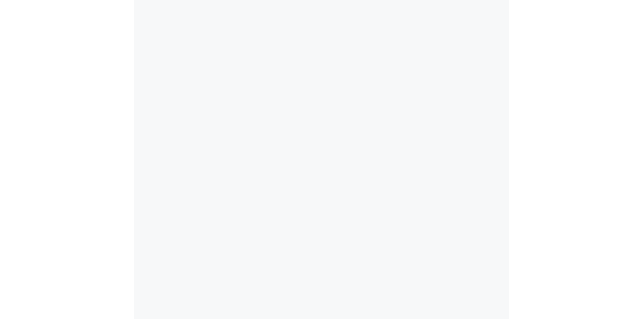
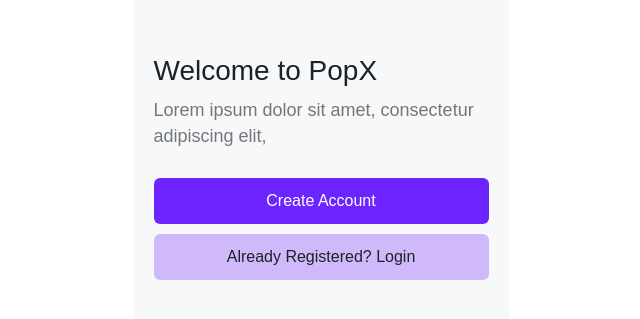
Before and after one commit to HarshalMargaj/educase-assignment-harshal-margaj, a React (Vite) app: page / in a window 1280 px wide. Shown: the part 485-804 px from the top of the page, without its empty margins (319-959 px from the left). Built offline with nearby package versions, Linux system fonts and the light colour scheme.

Commit message:
feat: implement home page

```diff
--- a/src/App.jsx
+++ b/src/App.jsx
@@ -1,6 +1,7 @@
 import { BrowserRouter, Route, Routes } from "react-router-dom";
 
 import MobileLayout from "./components/MobileLayout";
+import Home from "./pages/Home";
 import Profile from "./pages/Profile";
 import SignIn from "./pages/SignIn";
 import SignUp from "./pages/SignUp";
@@ -10,7 +11,7 @@ const App = () => {
 		<BrowserRouter>
 			<MobileLayout>
 				<Routes>
-					<Route path="/" />
+					<Route path="/" element={<Home />} />
 					<Route path="/sign-in" element={<SignIn />} />
 					<Route path="/sign-up" element={<SignUp />} />
 					<Route path="/profile" element={<Profile />} />
--- /dev/null
+++ b/src/components/Button.jsx
@@ -0,0 +1,16 @@
+import React from "react";
+import { Link } from "react-router-dom";
+
+const Button = ({ children, className, to }) => {
+	return (
+		<Link to={`/${to}`}>
+			<button
+				className={`p-[6px] rounded-[6px] text-[16px] font-medium h-[46px] cursor-pointer w-full ${className}`}
+			>
+				{children}
+			</button>
+		</Link>
+	);
+};
+
+export default Button;
--- /dev/null
+++ b/src/pages/Home.jsx
@@ -0,0 +1,36 @@
+import React from "react";
+
+import Button from "../components/Button";
+
+const Home = () => {
+	return (
+		<div className="flex items-end h-full p-[20px] pb-[41px]">
+			<div className="flex flex-col space-y-[29px]">
+				<div className="space-y-[10px]">
+					<div className="text-[#1D2226] font-medium text-[28px] leading-[33px]">
+						Welcome to PopX
+					</div>
+					<div className="text-[#1D2226] opacity-60 text-[18px] leading-[26px]">
+						Lorem ipsum dolor sit amet, consectetur adipiscing elit,
+					</div>
+				</div>
+				<div className="flex flex-col gap-[10px]">
+					<Button
+						className="bg-[#6C25FF] text-[#FFFFFF]"
+						to="sign-up"
+					>
+						Create Account
+					</Button>
+					<Button
+						className="bg-[#6C25FF4B] text-[#1D2226]"
+						to="sign-in"
+					>
+						Already Registered? Login
+					</Button>
+				</div>
+			</div>
+		</div>
+	);
+};
+
+export default Home;
```
